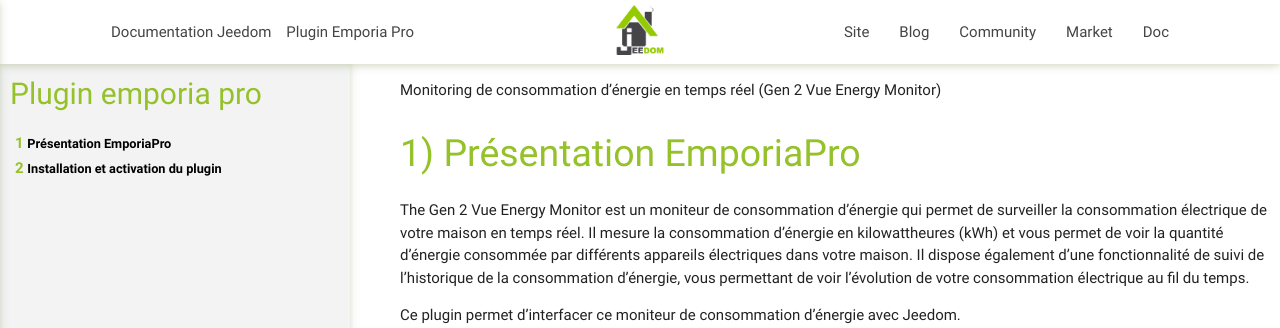
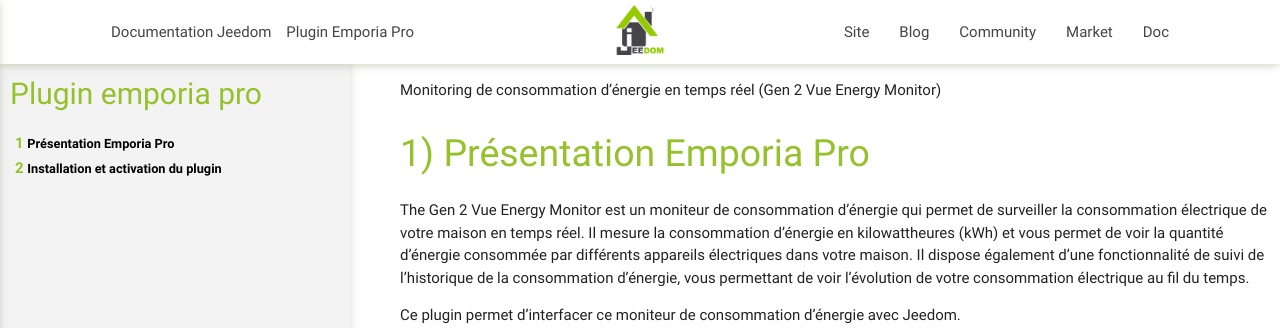
Before and after one commit to thanaus/jeedom_docs, a Jekyll site: the page built from plugins/emporiapro/fr_FR/index.md, in a window 1280 px wide. Shown: the top 328 px of the page. Built offline with Jekyll 4.4.1, drawn with Linux system fonts in a browser that asks for light colours.

Commit message:
Update index.md

```diff
--- a/plugins/emporiapro/fr_FR/index.md
+++ b/plugins/emporiapro/fr_FR/index.md
@@ -7,8 +7,8 @@ description: Documentation du plugin Emporia Pro
 
 Monitoring de consommation d'énergie en temps réel (Gen 2 Vue Energy Monitor)
 
-Présentation EmporiaPro
-=======================
+Présentation Emporia Pro
+========================
 The Gen 2 Vue Energy Monitor est un moniteur de consommation d'énergie qui permet de surveiller la consommation électrique de votre maison en temps réel. Il mesure la consommation d'énergie en kilowattheures (kWh) et vous permet de voir la quantité d'énergie consommée par différents appareils électriques dans votre maison. Il dispose également d'une fonctionnalité de suivi de l'historique de la consommation d'énergie, vous permettant de voir l'évolution de votre consommation électrique au fil du temps.
 
 Ce plugin permet d'interfacer ce moniteur de consommation d'énergie avec Jeedom.
```
